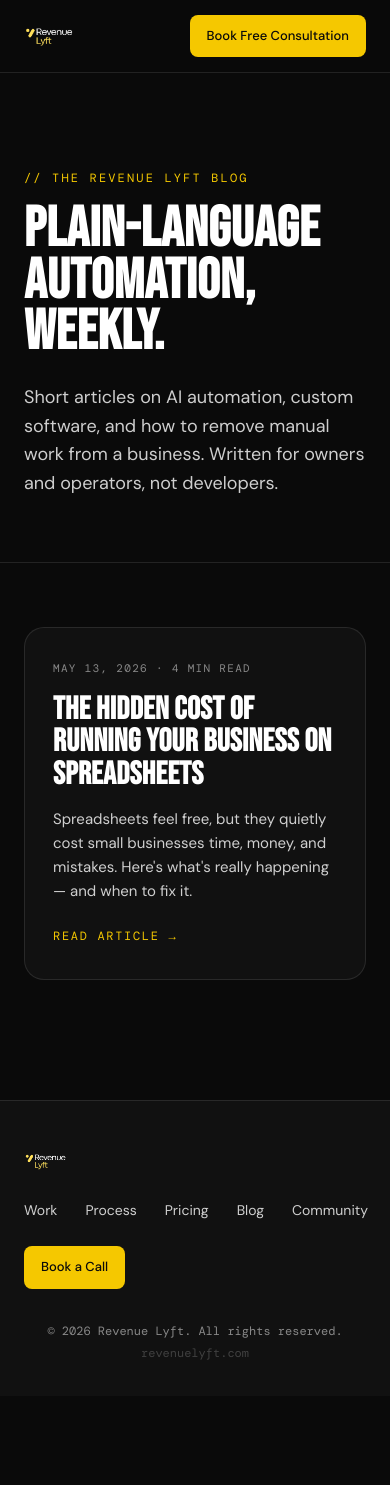
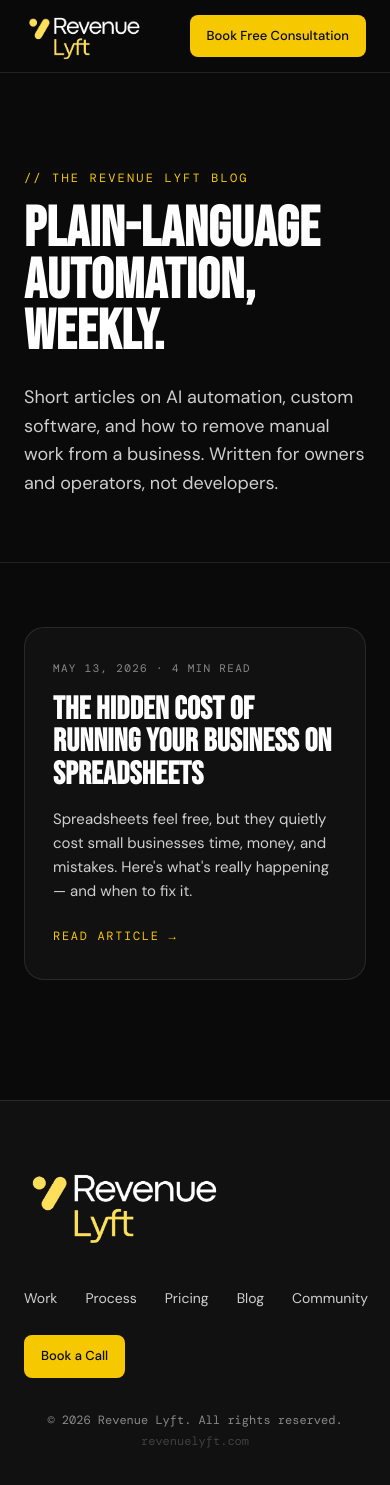
Before and after one commit to Mubeen-jawed/RevenueLyft, a plain HTML site: page blog/index.html in a window 390 px wide. Before the commit the page ends 1396 px from the top, so only its background shows below. Drawn offline with nearby package versions, Linux system fonts and the light colour scheme.

Commit message:
blog: match logo size to home page

```diff
--- a/blog/index.html
+++ b/blog/index.html
@@ -67,7 +67,8 @@
     /* NAV */
     header { position: sticky; top: 0; z-index: 50; background: rgba(10,10,10,0.85); backdrop-filter: blur(8px); border-bottom: 1px solid var(--border); }
     .navbar__inner { display: flex; align-items: center; justify-content: space-between; height: 72px; }
-    .navbar__logo img { height: 28px; display: block; }
+    .navbar__logo { display: flex; align-items: center; flex-shrink: 0; }
+    .navbar__logo img { width: 180px; display: block; transition: filter var(--transition); }
     .navbar__links { display: flex; gap: 32px; list-style: none; }
     .navbar__links a { font-size: 14px; color: var(--white-80); transition: color var(--transition); }
     .navbar__links a:hover { color: var(--yellow); }
@@ -78,7 +79,11 @@
     .btn--primary { background: var(--yellow); color: var(--black); }
     .btn--primary:hover { background: var(--yellow-dim); }
     .btn--sm { padding: 10px 16px; font-size: 13px; }
-    @media (max-width: 768px) { .navbar__links { display: none; } }
+    @media (max-width: 768px) {
+      .navbar__links { display: none; }
+      .navbar__logo img { width: 120px; }
+      .footer__logo img { width: 150px; }
+    }
 
     /* HERO */
     .blog-hero {
@@ -144,7 +149,8 @@
     /* FOOTER */
     footer { border-top: 1px solid var(--border); padding: 48px 0 32px; background: var(--black-2); }
     .footer__inner { display: flex; align-items: center; justify-content: space-between; flex-wrap: wrap; gap: 24px; margin-bottom: 32px; }
-    .footer__logo img { height: 24px; display: block; }
+    .footer__logo { display: flex; align-items: center; }
+    .footer__logo img { width: 200px; display: block; }
     .footer__links { display: flex; gap: 28px; list-style: none; }
     .footer__links a { font-size: 14px; color: var(--white-80); transition: color var(--transition); }
     .footer__links a:hover { color: var(--yellow); }
```
Also changed, not shown: blog/_template.html (+9 -3 lines).
